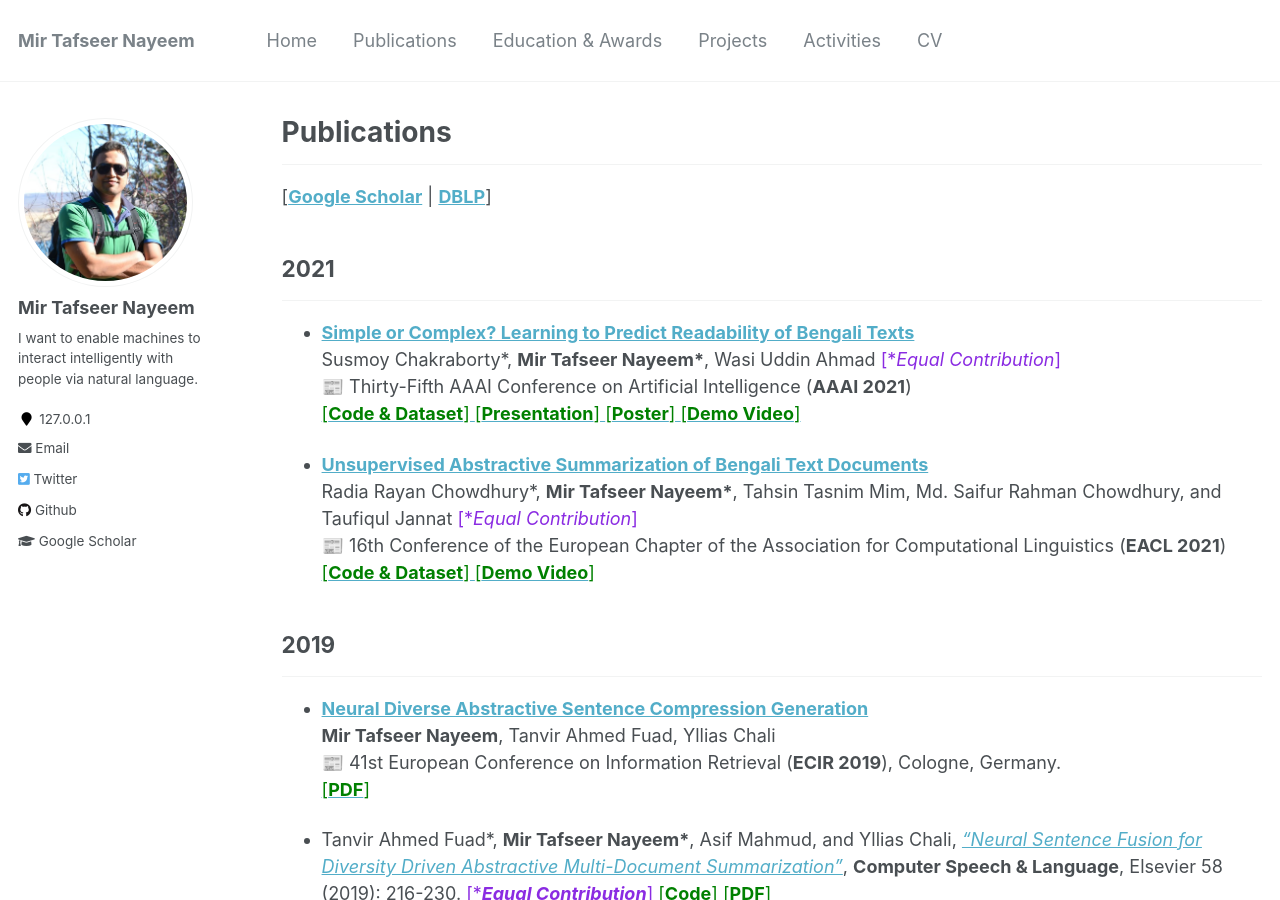
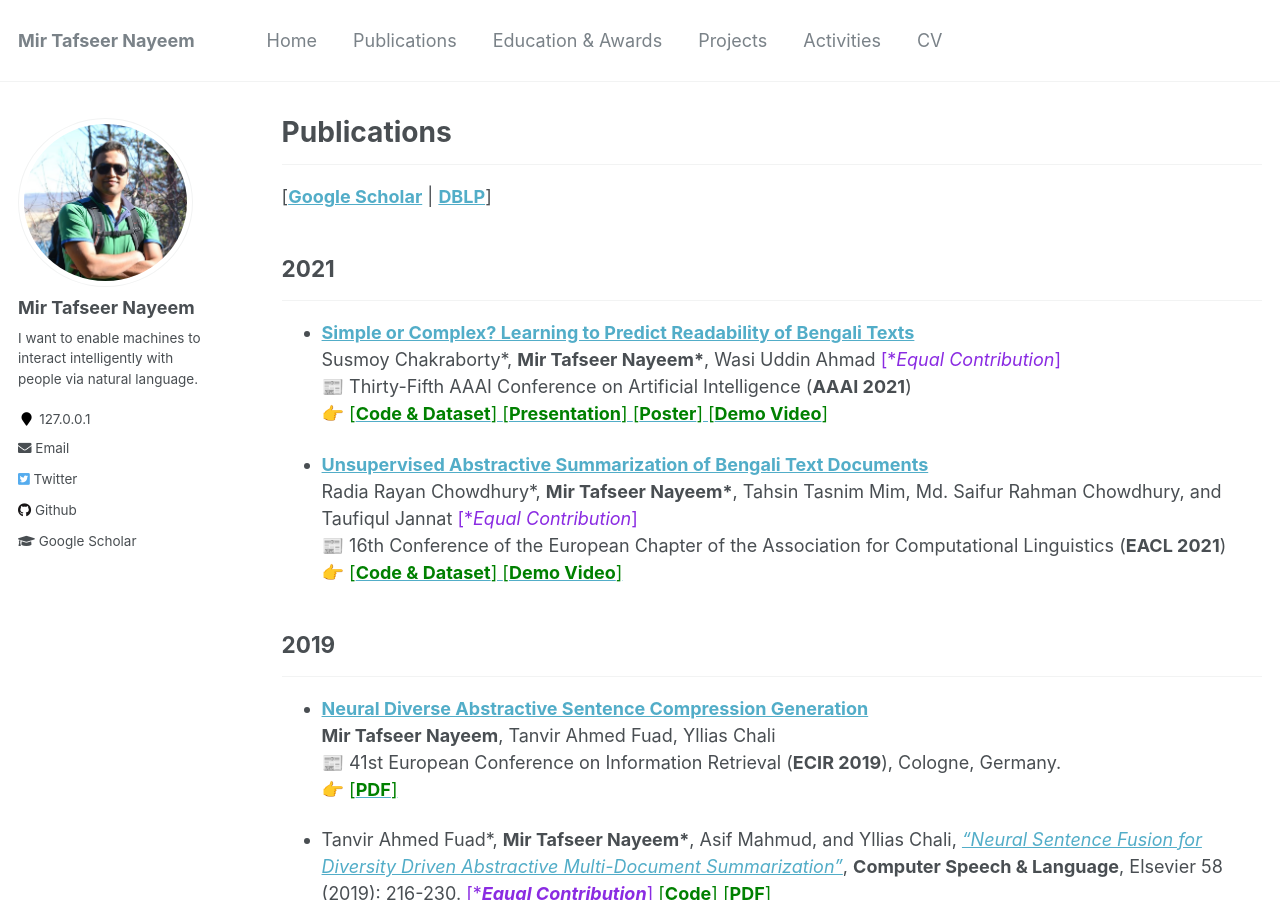
Before and after one commit to sujan-sarker/sujan-sarker.github.io, a Jekyll site: the page built from _pages/publications.md, in a window 1280 px wide and 900 px high. Built offline with Jekyll 4.4.1, drawn with Linux system fonts in a browser that asks for light colours.

Commit message:
Update publications.md

```diff
--- a/_pages/publications.md
+++ b/_pages/publications.md
@@ -14,12 +14,12 @@ author_profile: true
 * [**Simple or Complex? Learning to Predict Readability of Bengali Texts**](https://arxiv.org/abs/2012.07701)<br/>
 Susmoy Chakraborty\*, **Mir Tafseer Nayeem\***, Wasi Uddin Ahmad <span style ="color:BlueViolet"> [\**Equal Contribution*]</span> <br/>
 📰 Thirty-Fifth AAAI Conference on Artificial Intelligence (**AAAI 2021**) <br/>
-[<span style ="color:Green"> [**Code & Dataset**] </span>](https://github.com/tafseer-nayeem/BengaliReadability) [<span style ="color:Green"> [**Presentation**] </span>](https://tafseer-nayeem.github.io/files/AAAI2021/aaai2021_full.pdf) [<span style ="color:Green"> [**Poster**] </span>](https://tafseer-nayeem.github.io/files/AAAI2021/aaai2021_poster.pdf) [<span style ="color:Green"> [**Demo Video**] </span>](https://youtu.be/U05Pf9Y4tCQ)
+👉 [<span style ="color:Green"> [**Code & Dataset**] </span>](https://github.com/tafseer-nayeem/BengaliReadability) [<span style ="color:Green"> [**Presentation**] </span>](https://tafseer-nayeem.github.io/files/AAAI2021/aaai2021_full.pdf) [<span style ="color:Green"> [**Poster**] </span>](https://tafseer-nayeem.github.io/files/AAAI2021/aaai2021_poster.pdf) [<span style ="color:Green"> [**Demo Video**] </span>](https://youtu.be/U05Pf9Y4tCQ)
 
 * [**Unsupervised Abstractive Summarization of Bengali Text Documents**](https://arxiv.org/abs/2102.04490)<br/>
 Radia Rayan Chowdhury\*, **Mir Tafseer Nayeem\***, Tahsin Tasnim Mim, Md. Saifur Rahman Chowdhury, and Taufiqul Jannat <span style ="color:BlueViolet"> [\**Equal Contribution*]</span> <br/>
 📰 16th Conference of the European Chapter of the Association for Computational Linguistics (**EACL 2021**) <br/>
-[<span style ="color:Green"> [**Code & Dataset**] </span>](https://github.com/tafseer-nayeem/BengaliSummarization) [<span style ="color:Green"> [**Demo Video**] </span>](https://youtu.be/LrnskktiXcg)
+👉 [<span style ="color:Green"> [**Code & Dataset**] </span>](https://github.com/tafseer-nayeem/BengaliSummarization) [<span style ="color:Green"> [**Demo Video**] </span>](https://youtu.be/LrnskktiXcg)
 
 
 ## 2019
@@ -27,7 +27,7 @@ Radia Rayan Chowdhury\*, **Mir Tafseer Nayeem\***, Tahsin Tasnim Mim, Md. Saifur
 * [**Neural Diverse Abstractive Sentence Compression Generation**](https://link.springer.com/chapter/10.1007/978-3-030-15719-7_14)<br/>
 **Mir Tafseer Nayeem**, Tanvir Ahmed Fuad, Yllias Chali <br/>
 📰 41st European Conference on Information Retrieval (**ECIR 2019**), Cologne, Germany. <br/>
-[<span style ="color:Green"> [**PDF**] </span>](https://tafseer-nayeem.github.io/files/ECIR_2019_paper.pdf)
+👉 [<span style ="color:Green"> [**PDF**] </span>](https://tafseer-nayeem.github.io/files/ECIR_2019_paper.pdf)
 
 *  Tanvir Ahmed Fuad\*, **Mir Tafseer Nayeem\***, Asif Mahmud, and Yllias Chali, [*"Neural Sentence Fusion for Diversity Driven Abstractive Multi-Document Summarization"*](https://www.sciencedirect.com/science/article/pii/S0885230818303449), **Computer Speech & Language**, Elsevier 58 (2019): 216-230. <span style ="color:BlueViolet"> [\****Equal Contribution***]</span> [<span style ="color:Green"> [**Code**] </span>](https://github.com/tafseer-nayeem/NeuFuse-CSL2019) [<span style ="color:Green"> [**PDF**] </span>](https://tafseer-nayeem.github.io/files/CSL_Journal_2019.pdf)
 
```
